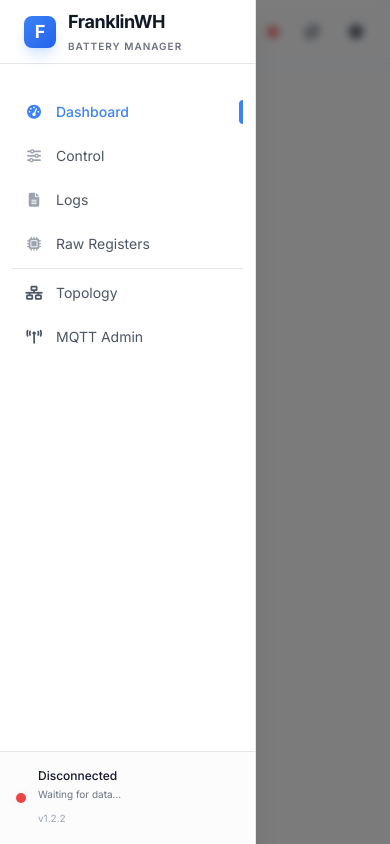
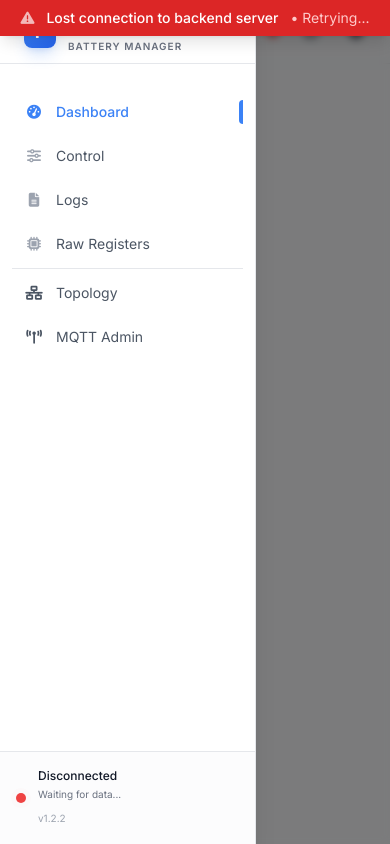
Before and after one commit to balloobbot/franklinwh-modbus, a Python web app: template templates/base.html in a window 390 px wide. Run offline with Jinja, Linux system fonts and the light colour scheme; the template is opened without the code that fills it, so the values that code supplies are empty; some libraries are stand-ins or nearby versions.

Commit message:
Add global backend connection status banner
- Add backendConnected state to track connection to backend server
- Poll /api/health every 5 seconds to monitor backend availability
- Show red banner at top when backend connection is lost
- Log disconnection/reconnection events
- Add padding to main content when banner is shown
- Fix duplicate closing tags in base.html

```diff
--- a/static/js/app.js
+++ b/static/js/app.js
@@ -15,6 +15,7 @@ function franklinWHApp() {
         readingRaw: false,
         lastUpdate: null,
         nextRefresh: 0,
+        backendConnected: null,  // null = unknown, true = connected, false = disconnected
 
         // Data
         data: {
@@ -229,6 +230,7 @@ function franklinWHApp() {
             this.applyTheme();
             this.checkMode();  // Check if running in mock or live mode
             this.startAutoRefresh();
+            this.startBackendConnectionCheck();  // Monitor backend connection
             this.addLog('Application initialized', 'info');
 
             // Check system preference for dark mode
@@ -244,6 +246,41 @@ function franklinWHApp() {
             });
         },
 
+        // Backend connection monitoring
+        startBackendConnectionCheck() {
+            // Check immediately
+            this.checkBackendConnection();
+            // Then check every 5 seconds
+            setInterval(() => this.checkBackendConnection(), 5000);
+        },
+
+        async checkBackendConnection() {
+            try {
+                const response = await fetch('/api/health', {
+                    method: 'GET',
+                    // Short timeout to quickly detect disconnections
+                    signal: AbortSignal.timeout(3000)
+                });
+                if (response.ok) {
+                    const wasDisconnected = this.backendConnected === false;
+                    this.backendConnected = true;
+                    // Log reconnection
+                    if (wasDisconnected) {
+                        this.addLog('Reconnected to backend server', 'success');
+                    }
+                } else {
+                    this.backendConnected = false;
+                }
+            } catch (error) {
+                const wasConnected = this.backendConnected === true;
+                this.backendConnected = false;
+                // Log disconnection once
+                if (wasConnected) {
+                    this.addLog('Lost connection to backend server', 'error');
+                }
+            }
+        },
+
         async checkMode() {
             try {
                 const response = await fetch('/api/health');
@@ -251,6 +288,7 @@ function franklinWHApp() {
                     const data = await response.json();
                     this.mockMode = data.mock_mode === true;
                     this.connected = data.modbus_connected === true;
+                    this.backendConnected = true;  // Mark backend as connected
                     if (this.mockMode) {
                         this.addLog('Running in MOCK MODE', 'warning');
                     } else {
--- a/templates/base.html
+++ b/templates/base.html
@@ -201,14 +201,30 @@
             </div>
         </header>
 
+        <!-- Backend Connection Lost Banner -->
+        <div x-show="backendConnected === false"
+             x-transition:enter="transition ease-out duration-300"
+             x-transition:enter-start="opacity-0 -translate-y-4"
+             x-transition:enter-end="opacity-100 translate-y-0"
+             x-transition:leave="transition ease-in duration-300"
+             x-transition:leave-start="opacity-100 translate-y-0"
+             x-transition:leave-end="opacity-0 -translate-y-4"
+             class="fixed top-0 left-0 right-0 z-50 bg-red-600 text-white px-4 py-2 shadow-lg">
+            <div class="max-w-7xl mx-auto flex items-center justify-center gap-3">
+                <i class="fas fa-exclamation-triangle animate-pulse"></i>
+                <span class="font-medium">Lost connection to backend server</span>
+                <span class="text-red-200 text-sm">• Retrying...</span>
+            </div>
+        </div>
+
         <!-- Main Content Area -->
-        <main class="flex-1 p-4 lg:p-8 overflow-y-auto" x-cloak>
+        <main class="flex-1 p-4 lg:p-8 overflow-y-auto" x-cloak :class="backendConnected === false ? 'pt-12' : ''">
             {% block content %}{% endblock %}
         </main>
     </div>
 
     <!-- Application Logic -->
-    <script src="/static/js/app.js?v=1.2.2"></script>
+    <script src="/static/js/app.js?v=1.2.3"></script>
 
     {% include 'settings_modal.html' ignore missing %}
     {% include 'reset_modal.html' ignore missing %}
@@ -216,7 +232,3 @@
 </body>
 
 </html>
-
-</body>
-
-</html>
```
